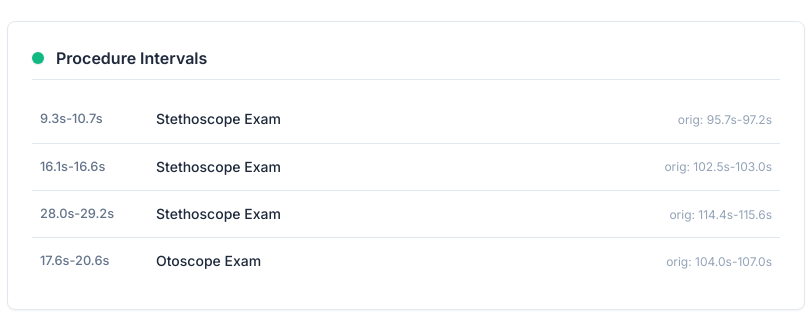
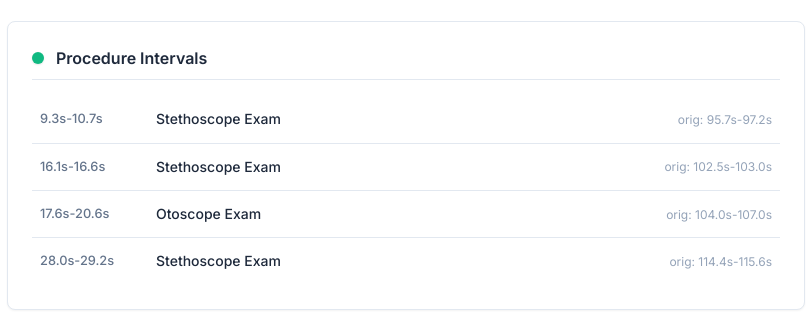
Before and after one commit to LeonardoGuths/simulation-debriefing, a plain HTML site: page index.html in a window 1280 px wide. Shown: the part 1356-1687 px from the top of the page, 410-1222 px from the left. Drawn offline with Linux system fonts and the light colour scheme.

Commit message:
fix: ordering procedure intervals

```diff
--- a/index.html
+++ b/index.html
@@ -1697,9 +1697,13 @@ observation: 119.0633, station_end</textarea
           const alertList = document.createElement("div");
 
           // Add intervals to the procedure section (only medical procedures, not station)
-          intervals.forEach((it) => {
+          // Sort intervals by start time
+          const sortedIntervals = intervals
+            .filter((it) => it.base.toLowerCase() !== "station")
+            .sort((a, b) => a.startEv.original - b.startEv.original);
+
+          sortedIntervals.forEach((it) => {
             const baseLower = it.base.toLowerCase();
-            if (baseLower === "station") return; // Skip station intervals
 
             const instrumentNames = {
               steto: "Stethoscope Exam",
```
